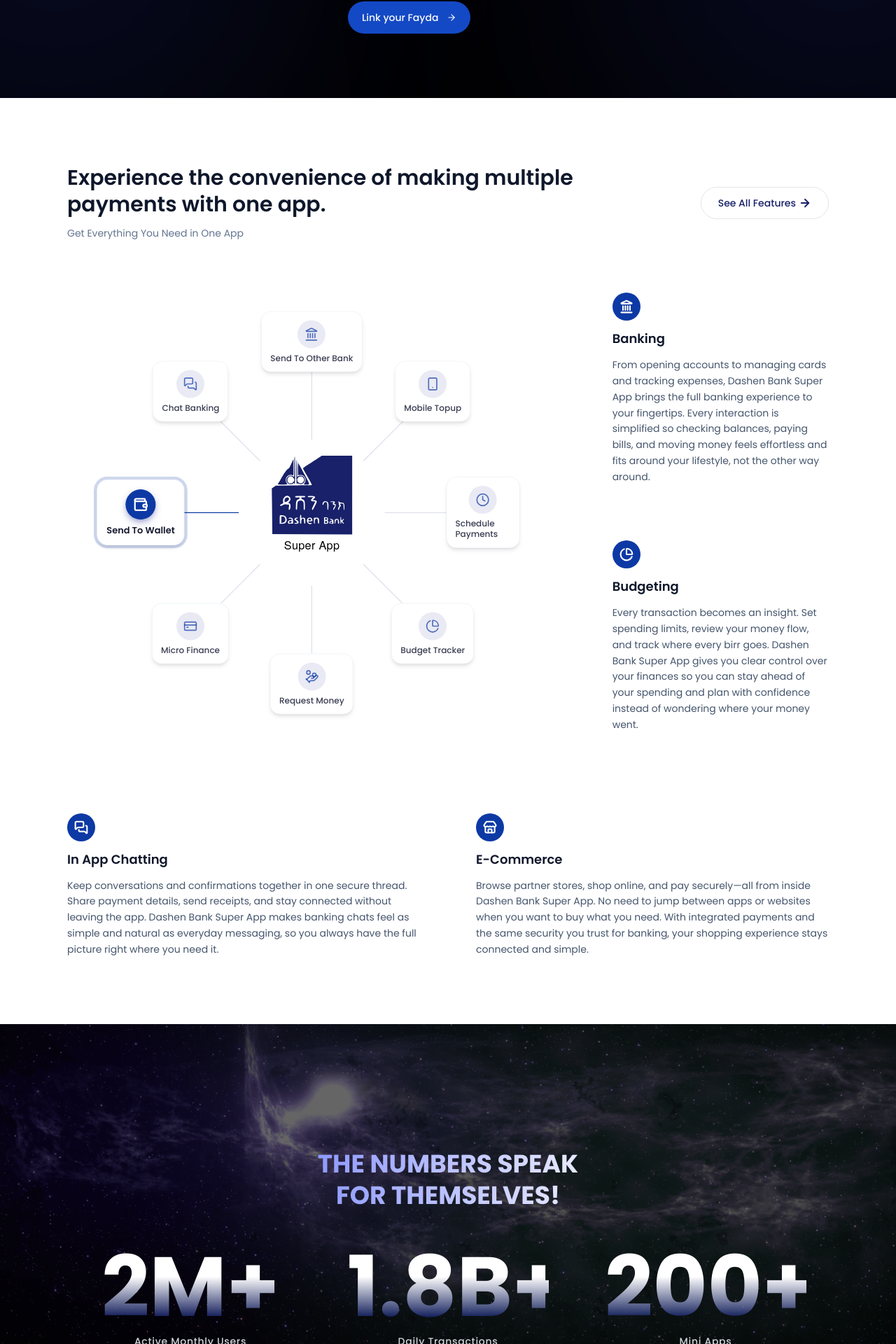
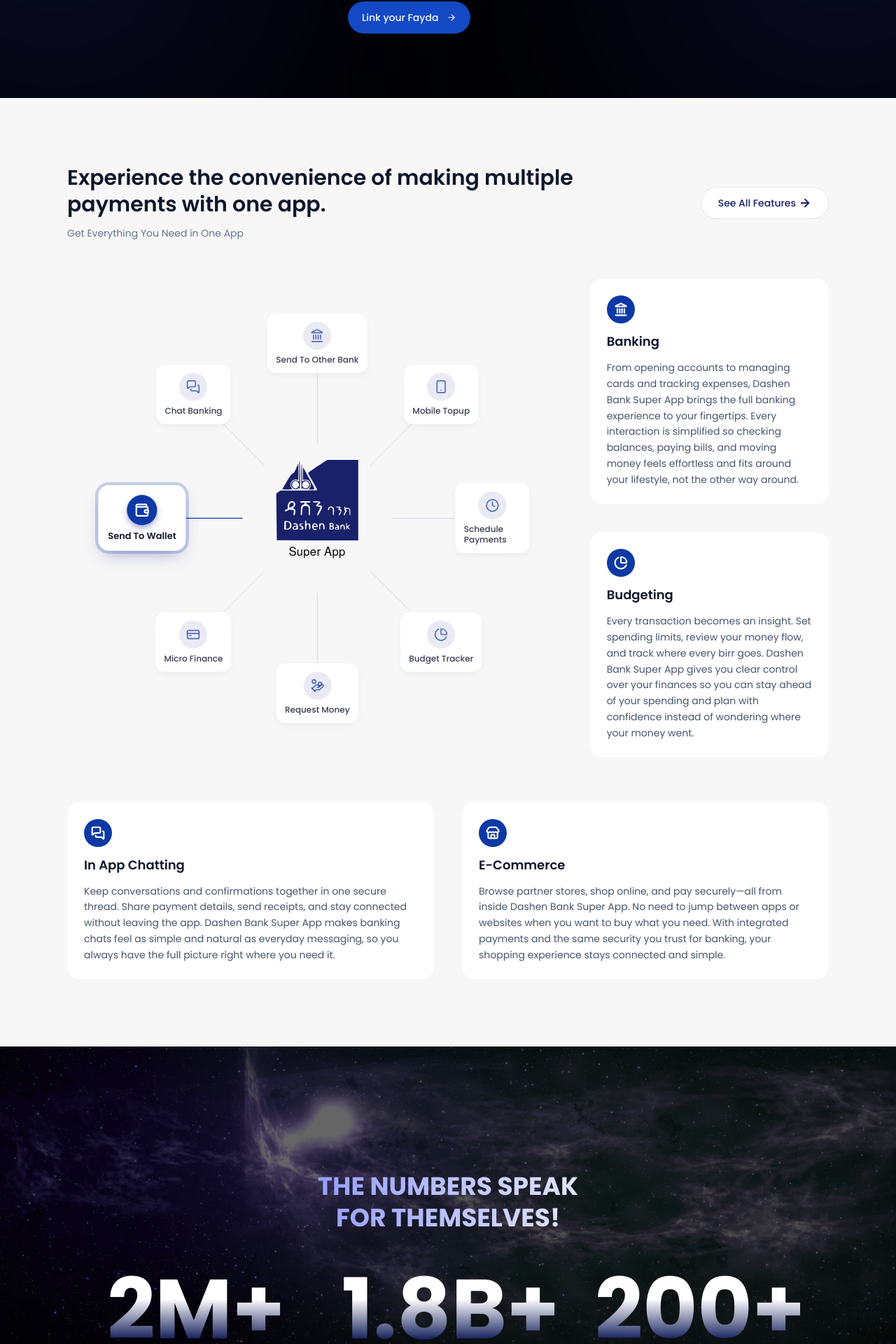
Before and after one commit to kid-us/dashensuperapp-clone, a Next.js app: page / in a window 1280 px wide. Shown: the part 1154-3074 px from the top of the page at 70% size. Built offline with nearby package versions, Linux system fonts and the light colour scheme.

Commit message:
feat: add landing feature components and application footer

```diff
--- a/components/footer.tsx
+++ b/components/footer.tsx
@@ -44,15 +44,15 @@
 
           {/* Quick Links */}
           <div className="col-span-1 sm:col-span-1 lg:col-span-2">
-            <h3 className="mb-5 text-[13px] font-semibold text-[#686d82] uppercase tracking-wider">
+            <h3 className="mb-5 text-[15px] font-semibold text-[#686d82]/80 uppercase tracking-wider">
               QUICK LINKS
             </h3>
-            <div className="flex flex-col gap-y-2">
+            <div className="flex flex-col gap-y-3">
               {quickLinks.map((link) => (
                 <Link
                   key={link.label}
                   href={link.href}
-                  className="w-fit text-[13px] font-medium text-[#171a2e] transition-colors duration-200 hover:text-[#2f3597]"
+                  className="inline-block w-fit text-[13px] font-medium text-[#171a2e] transition-all duration-300 hover:text-[#2f3597] hover:translate-x-1"
                 >
                   {link.label}
                 </Link>
@@ -62,15 +62,15 @@
 
           {/* Home */}
           <div className="col-span-1 sm:col-span-1 lg:col-span-2">
-            <h3 className="mb-5 text-[13px] font-semibold text-[#686d82] uppercase tracking-wider">
+            <h3 className="mb-5 text-[15px] font-semibold text-[#686d82]/80 uppercase tracking-wider">
               HOME
             </h3>
-            <div className="flex flex-col gap-y-2">
+            <div className="flex flex-col gap-y-3">
               {homeLinks.map((link) => (
                 <Link
                   key={link.label}
                   href={link.href}
-                  className="w-fit text-[13px] font-medium text-[#171a2e] transition-colors duration-200 hover:text-[#2f3597]"
+                  className="inline-block w-fit text-[13px] font-medium text-[#171a2e] transition-all duration-300 hover:text-[#2f3597] hover:translate-x-1"
                 >
                   {link.label}
                 </Link>
@@ -80,27 +80,27 @@
 
           {/* Feature Column */}
           <div className="col-span-2 sm:col-span-2 lg:col-span-3">
-            <h3 className="mb-5 text-[13px] font-semibold text-[#686d82] uppercase tracking-wider">
+            <h3 className="mb-5 text-[15px] font-semibold text-[#686d82]/80 uppercase tracking-wider">
               FEATURE
             </h3>
-            <div className="grid grid-cols-2 gap-x-8 gap-y-2">
-              <div className="flex flex-col gap-y-2">
+            <div className="grid grid-cols-2 gap-x-8 gap-y-3">
+              <div className="flex flex-col gap-y-3">
                 {featureLinks.map((link) => (
                   <Link
                     key={link.label}
                     href={link.href}
-                    className="w-fit text-[13px] font-medium text-[#171a2e] transition-colors duration-200 hover:text-[#2f3597]"
+                    className="inline-block w-fit text-[13px] font-medium text-[#171a2e] transition-all duration-300 hover:text-[#2f3597] hover:translate-x-1"
                   >
                     {link.label}
                   </Link>
                 ))}
               </div>
-              <div className="flex flex-col gap-y-2">
+              <div className="flex flex-col gap-y-3">
                 {moreFeatureLinks.map((link) => (
                   <Link
                     key={link.label}
                     href={link.href}
-                    className="w-fit text-[13px] font-medium text-[#171a2e] transition-colors duration-200 hover:text-[#2f3597]"
+                    className="inline-block w-fit text-[13px] font-medium text-[#171a2e] transition-all duration-300 hover:text-[#2f3597] hover:translate-x-1"
                   >
                     {link.label}
                   </Link>
@@ -111,19 +111,19 @@
 
           {/* Contact Column */}
           <div className="col-span-1 sm:col-span-1 lg:col-span-2">
-            <h3 className="mb-5 text-[13px] font-semibold text-[#686d82] uppercase tracking-wider">
+            <h3 className="mb-5 text-[15px] font-semibold text-[#686d82]/80 uppercase tracking-wider">
               CONTACT
             </h3>
-            <div className="flex flex-col gap-y-2">
+            <div className="flex flex-col gap-y-3">
               <a
                 href="tel:+251115158000"
-                className="w-fit text-[13px] font-medium text-[#171a2e] transition-colors duration-200 hover:text-[#2f3597]"
+                className="inline-block w-fit text-[13px] font-medium text-[#171a2e] transition-all duration-300 hover:text-[#2f3597] hover:translate-x-1"
               >
                 +251 11 515 8000
               </a>
               <a
                 href="mailto:info@dashensuperapp.com"
-                className="w-fit text-[13px] font-medium text-[#171a2e] transition-colors duration-200 hover:text-[#2f3597]"
+                className="inline-block w-fit text-[13px] font-medium text-[#171a2e] transition-all duration-300 hover:text-[#2f3597] hover:translate-x-1"
               >
                 info@dashensuperapp.com
               </a>
--- a/components/landing/account-link.tsx
+++ b/components/landing/account-link.tsx
@@ -11,7 +11,7 @@
 
       <div className="flex flex-col items-center justify-center w-full max-w-6xl px-6 sm:px-10 lg:px-8 h-full mx-auto text-white">
         <div className="flex flex-col lg:grid lg:grid-cols-3 gap-10 lg:gap-28 items-center justify-center w-full">
-          <div className="flex items-center justify-center col-span-1">
+          <div className="flex items-center justify-center col-span-1 select-none">
             <div className="w-16 sm:w-22 lg:w-28 overflow-visible">
               <Image
                 src="/images/fayda-2.webp"
--- a/components/landing/app-features.tsx
+++ b/components/landing/app-features.tsx
@@ -72,7 +72,7 @@
   };
 }
 
-export default function AppFeatures() {
+const AppFeatures = () => {
   const [activeIndex, setActiveIndex] = useState(0);
 
   const [bankingRef, bankingVisible] = useIntersectionVisible();
@@ -88,6 +88,7 @@
   }, []);
 
   return (
+    <div className="bg-[#F7F7F7]">
       <div className="max-w-6xl mx-auto py-12 md:py-24 px-6 sm:px-6 lg:px-8">
         {/* Header Row */}
         <div className="flex flex-col md:flex-row justify-between items-start md:items-center gap-6 md:gap-0">
@@ -102,7 +103,7 @@
           </div>
           <Link
             href={"/features"}
-          className="flex text-primary font-medium text-sm items-center gap-1 border py-3 px-6 rounded-full hover:border-primary hover:bg-primary/5 hover:text-primary transition-all duration-300 group whitespace-nowrap"
+            className="flex text-primary font-medium text-sm items-center gap-1 border py-3 px-6 rounded-full hover:border-primary hover:bg-primary/5 hover:text-primary transition-all duration-300 group whitespace-nowrap bg-white"
           >
             See All Features{" "}
             <ArrowRight
@@ -113,7 +114,7 @@
           </Link>
         </div>
 
-      <div className="grid grid-cols-1 lg:grid-cols-3 mt-10 gap-12 lg:gap-20 items-center">
+        <div className="grid grid-cols-1 lg:grid-cols-3 mt-10 gap-12 lg:gap-8 items-center">
           {/* Diagram — square, responsive, with breathing room so cards never clip */}
           <div className="col-span-1 lg:col-span-2 w-full max-w-125 lg:max-w-none mx-auto">
             <div className="relative w-full aspect-square select-none overflow-visible">
@@ -174,10 +175,10 @@
           </div>
 
           {/* Side descriptions */}
-        <div className="space-y-10 lg:space-y-20 w-full">
+          <div className="space-y-10 w-full">
             <div
               ref={bankingRef}
-            className={`space-y-3 ${bankingVisible ? "animate-fade-in-up" : "opacity-0"}`}
+              className={`space-y-3 bg-white p-6 rounded-2xl ${bankingVisible ? "animate-fade-in-up" : "opacity-0"}`}
             >
               <div className="flex h-10 w-10 items-center justify-center rounded-full bg-[#0D39A5] text-white">
                 <Landmark size={20} strokeWidth={2.5} />
@@ -186,36 +187,38 @@
               <p className="text-sm text-slate-600 leading-relaxed">
                 From opening accounts to managing cards and tracking expenses,
                 Dashen Bank Super App brings the full banking experience to your
-              fingertips. Every interaction is simplified so checking balances,
-              paying bills, and moving money feels effortless and fits around
-              your lifestyle, not the other way around.
+                fingertips. Every interaction is simplified so checking
+                balances, paying bills, and moving money feels effortless and
+                fits around your lifestyle, not the other way around.
               </p>
             </div>
             <div
               ref={budgetingRef}
-            className={`space-y-3 ${budgetingVisible ? "animate-fade-in-up" : "opacity-0"}`}
+              className={`space-y-3 bg-white p-6 rounded-2xl ${budgetingVisible ? "animate-fade-in-up" : "opacity-0"}`}
               style={{ animationDelay: "150ms" }}
             >
               <div className="flex h-10 w-10 items-center justify-center rounded-full bg-[#0D39A5] text-white">
                 <PieChart size={20} strokeWidth={2.5} />
               </div>
-            <h3 className="font-semibold text-lg text-slate-900">Budgeting</h3>
+              <h3 className="font-semibold text-lg text-slate-900">
+                Budgeting
+              </h3>
               <p className="text-sm text-slate-600 leading-relaxed">
-              Every transaction becomes an insight. Set spending limits, review
-              your money flow, and track where every birr goes. Dashen Bank
-              Super App gives you clear control over your finances so you can
-              stay ahead of your spending and plan with confidence instead of
-              wondering where your money went.
+                Every transaction becomes an insight. Set spending limits,
+                review your money flow, and track where every birr goes. Dashen
+                Bank Super App gives you clear control over your finances so you
+                can stay ahead of your spending and plan with confidence instead
+                of wondering where your money went.
               </p>
             </div>
           </div>
         </div>
 
         {/* Bottom descriptions */}
-      <div className="grid grid-cols-1 md:grid-cols-2 gap-10 md:gap-20 mt-12 lg:mt-20">
+        <div className="grid grid-cols-1 md:grid-cols-2 gap-10 md:gap-10 mt-12">
           <div
             ref={chattingRef}
-          className={`space-y-3 ${chattingVisible ? "animate-fade-in-up" : "opacity-0"}`}
+            className={`space-y-3 bg-white p-6 rounded-2xl ${chattingVisible ? "animate-fade-in-up" : "opacity-0"}`}
           >
             <div className="flex h-10 w-10 items-center justify-center rounded-full bg-[#0D39A5] text-white">
               <MessagesSquare size={20} strokeWidth={2.5} />
@@ -224,16 +227,16 @@
               In App Chatting
             </h3>
             <p className="text-sm text-slate-600 leading-relaxed">
-            Keep conversations and confirmations together in one secure thread.
-            Share payment details, send receipts, and stay connected without
-            leaving the app. Dashen Bank Super App makes banking chats feel as
-            simple and natural as everyday messaging, so you always have the
-            full picture right where you need it.
+              Keep conversations and confirmations together in one secure
+              thread. Share payment details, send receipts, and stay connected
+              without leaving the app. Dashen Bank Super App makes banking chats
+              feel as simple and natural as everyday messaging, so you always
+              have the full picture right where you need it.
             </p>
           </div>
           <div
             ref={ecommerceRef}
-          className={`space-y-3 ${ecommerceVisible ? "animate-fade-in-up" : "opacity-0"}`}
+            className={`space-y-3 bg-white p-6 rounded-2xl ${ecommerceVisible ? "animate-fade-in-up" : "opacity-0"}`}
             style={{ animationDelay: "150ms" }}
           >
             <div className="flex h-10 w-10 items-center justify-center rounded-full bg-[#0D39A5] text-white">
@@ -241,14 +244,17 @@
             </div>
             <h3 className="font-semibold text-lg text-slate-900">E-Commerce</h3>
             <p className="text-sm text-slate-600 leading-relaxed">
-            Browse partner stores, shop online, and pay securely—all from inside
-            Dashen Bank Super App. No need to jump between apps or websites when
-            you want to buy what you need. With integrated payments and the same
-            security you trust for banking, your shopping experience stays
-            connected and simple.
+              Browse partner stores, shop online, and pay securely—all from
+              inside Dashen Bank Super App. No need to jump between apps or
+              websites when you want to buy what you need. With integrated
+              payments and the same security you trust for banking, your
+              shopping experience stays connected and simple.
             </p>
           </div>
         </div>
       </div>
+    </div>
   );
-}
+};
+
+export default AppFeatures;
--- a/components/landing/feature-card.tsx
+++ b/components/landing/feature-card.tsx
@@ -32,7 +32,7 @@
       <div
         className={[
           "flex flex-col justify-center items-center gap-1.5 rounded-xl bg-white",
-          "p-2 sm:p-3 shadow-md border border-slate-100",
+          "p-2 sm:p-3 border border-slate-100",
           "transition-all duration-500",
           active
             ? "border-[#0D39A5]/80 shadow-[0_10px_24px_-8px_rgba(47,53,151,0.45)] ring-4 ring-[#0D39A5]/20"
--- a/components/landing/numbers-info.tsx
+++ b/components/landing/numbers-info.tsx
@@ -91,7 +91,7 @@
       </div>
 
       <div className="relative flex items-center justify-center h-full w-full">
-        <div className="text-center w-full max-w-6xl px-4 sm:px-6">
+        <div className="text-center w-full max-w-7xl px-6">
           <h2
             className="text-3xl sm:text-4xl font-bold text-white mb-8 sm:mb-12 uppercase leading-tight"
             style={{
@@ -108,7 +108,7 @@
           {/* Numbers */}
           <div
             ref={containerRef}
-            className="grid grid-cols-1 md:grid-cols-3 gap-10 md:gap-16 lg:gap-20 max-w-5xl mx-auto"
+            className="grid grid-cols-1 md:grid-cols-3 gap-10 md:gap-14 max-w-5xl mx-auto"
           >
             <div className="text-center">
               <p
```
Lines whose indentation alone changed are shown as unchanged.
